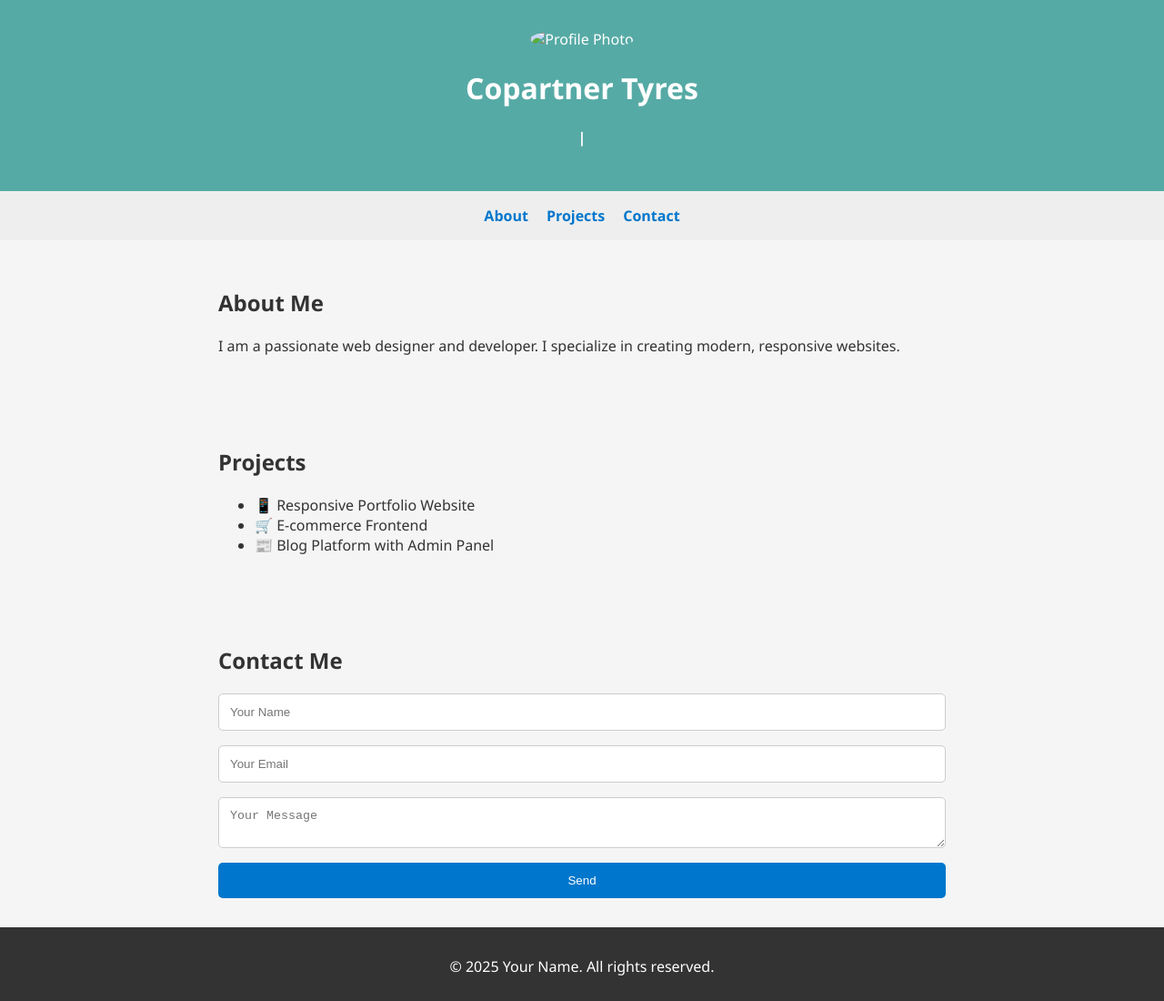
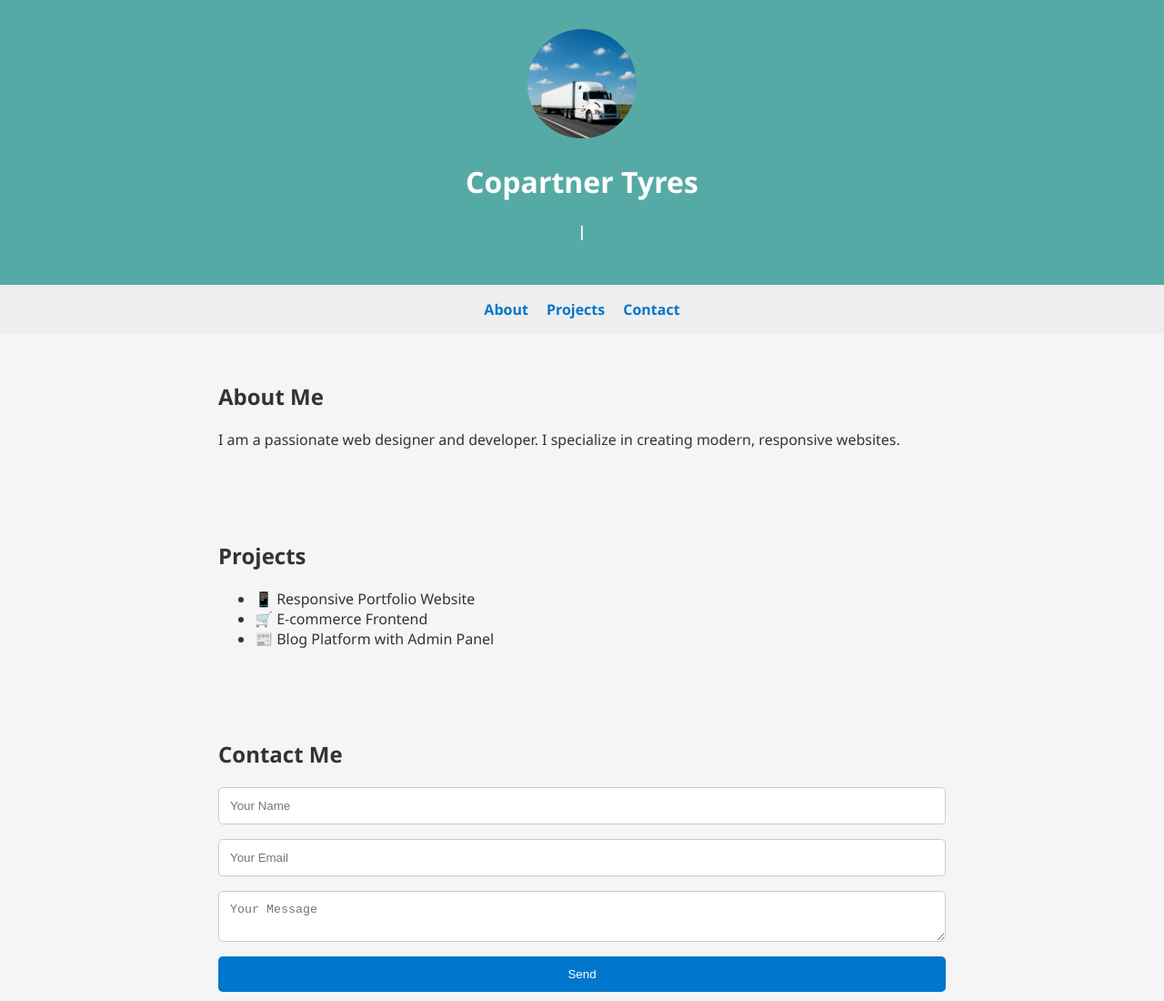
Before and after one commit to sithunn/redor.github.io, a plain HTML site: page index.html in a window 1280 px wide. Shown: the top 1100 px of the page at 91% size. Drawn offline with Linux system fonts and the light colour scheme; a script that the page names is missing.

Commit message:
Update index.html

```diff
--- a/index.html
+++ b/index.html
@@ -8,7 +8,7 @@
 <body>
 
   <header>
-    <img src="assets/sithu.png" alt="Profile Photo" class="profile-img">
+    <img src="sithu.png" alt="Profile Photo" class="profile-img">
     <h1>Copartner Tyres</h1>
     <p>
       <span id="typed-text"></span><span class="cursor">|</span>
```
